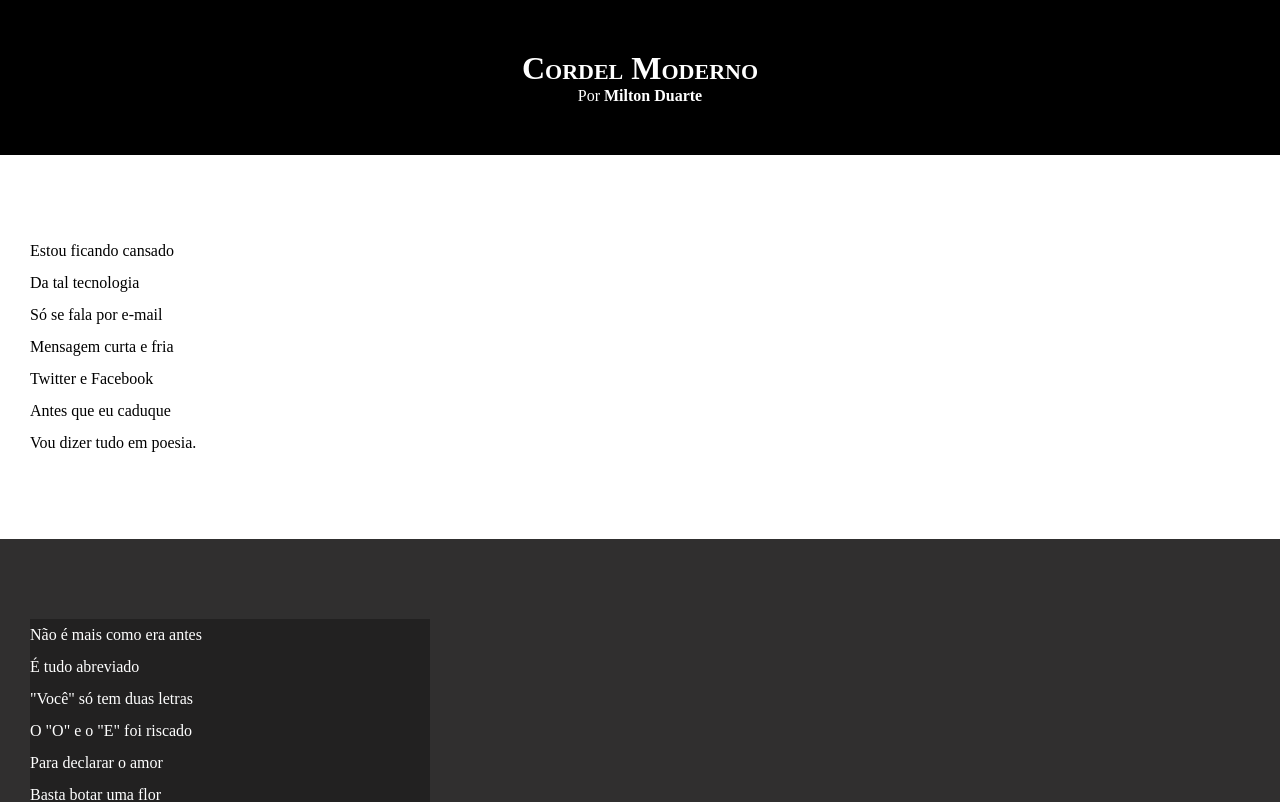
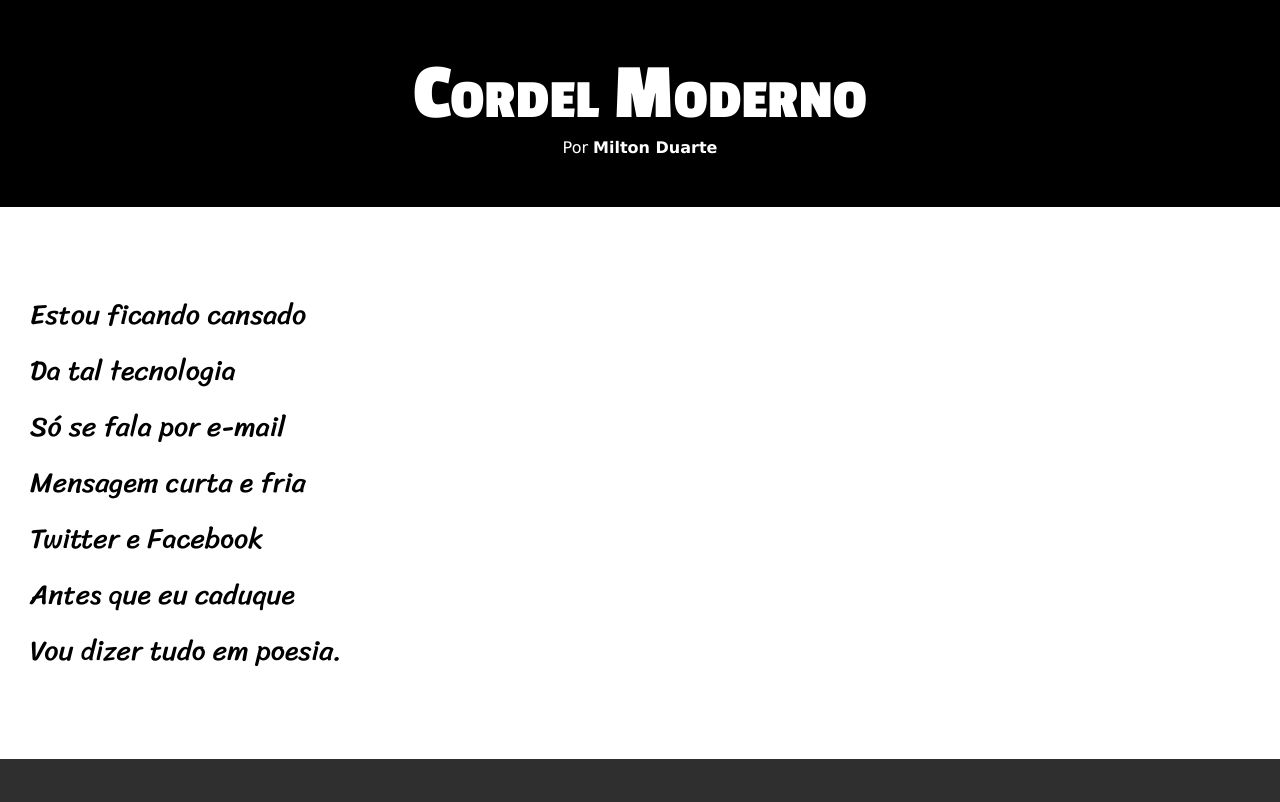
Before and after one commit to joaopedroricci/html-css, a plain HTML site: page modulo03/d12/index.html in a window 1280 px wide. Shown: the top 802 px of the page. Drawn offline with Linux system fonts and the light colour scheme.

Commit message:
atualização de estilo do desafio 12

```diff
--- a/modulo03/d12/estilo/style.css
+++ b/modulo03/d12/estilo/style.css
@@ -1,13 +1,25 @@
 @charset "UTF-8";
+
+@import url('https://fonts.googleapis.com/css2?family=Passion+One:wght@400;700;900&display=swap');
+
+@import url('https://fonts.googleapis.com/css2?family=Passion+One:wght@400;700;900&family=Sriracha&display=swap');
+
+:root {
+    --fonte1: Verdana, Geneva, Tahoma, sans-serif;
+    --fonte2: "Passion One", sans-serif;
+    --fonte3: "Sriracha", cursive;
+}
 
 * {
     margin: 0px;
     padding: 0px;
+    font-size: 1em;
 }
 
 html, body {
     min-height: 100vh;
     background-color: darkgray;
+    font-family: var(--fonte1);
 }
 
 header {
@@ -19,6 +31,8 @@ header {
 header > h1 {
     padding-top: 50px;
     font-variant: small-caps;
+    font-family: var(--fonte2);
+    font-size: 10vh;
 }
 
 header > p {
@@ -40,6 +54,8 @@ section {
     padding-bottom: 10vh;
     line-height: 2em;
     padding-left: 30px;
+    font-family: var(--fonte3);
+    font-size: 3.5vh;
 }
 
 section.normal {
@@ -53,7 +69,8 @@ section.imagem {
 }
 
 section.imagem > p {
-    width: 400px;
+    display: inline-block;
+    padding: 5px;
     background-color: rgba(0, 0, 0, 0.296);
 
 }
```
